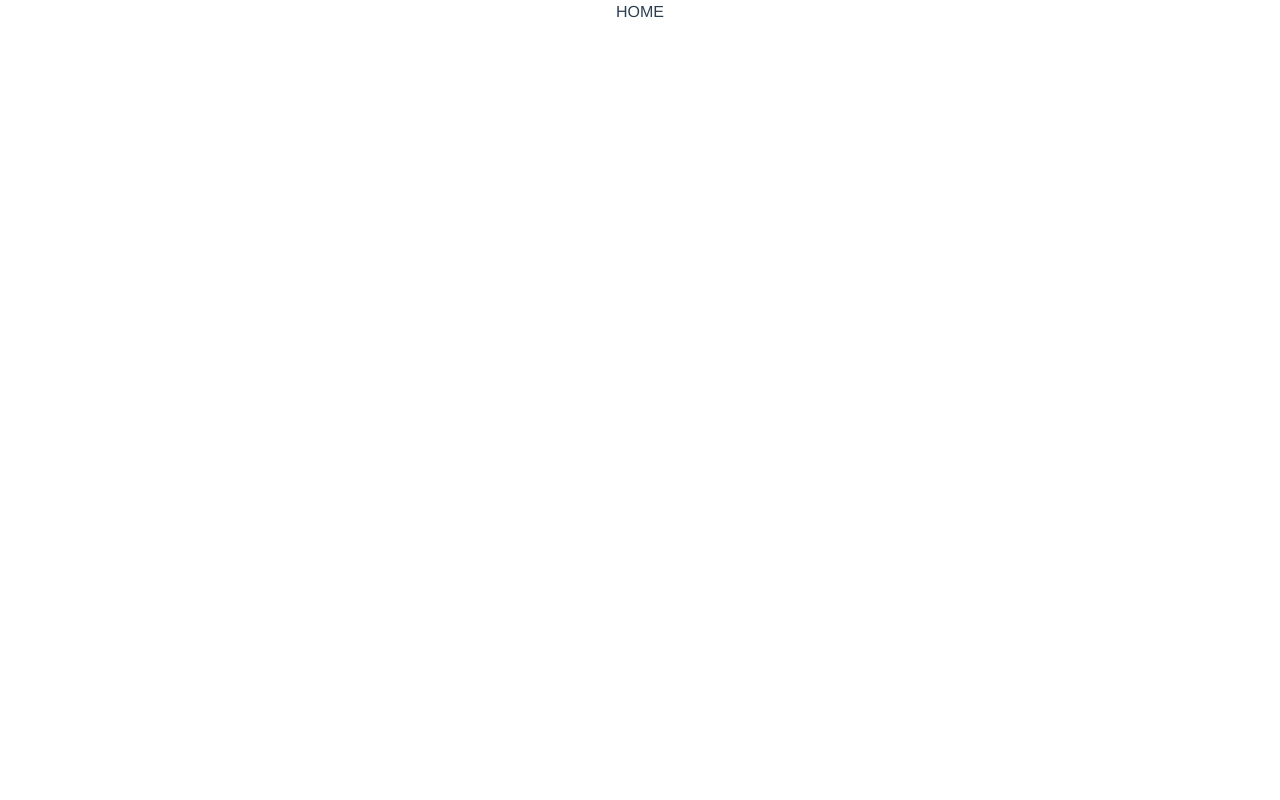
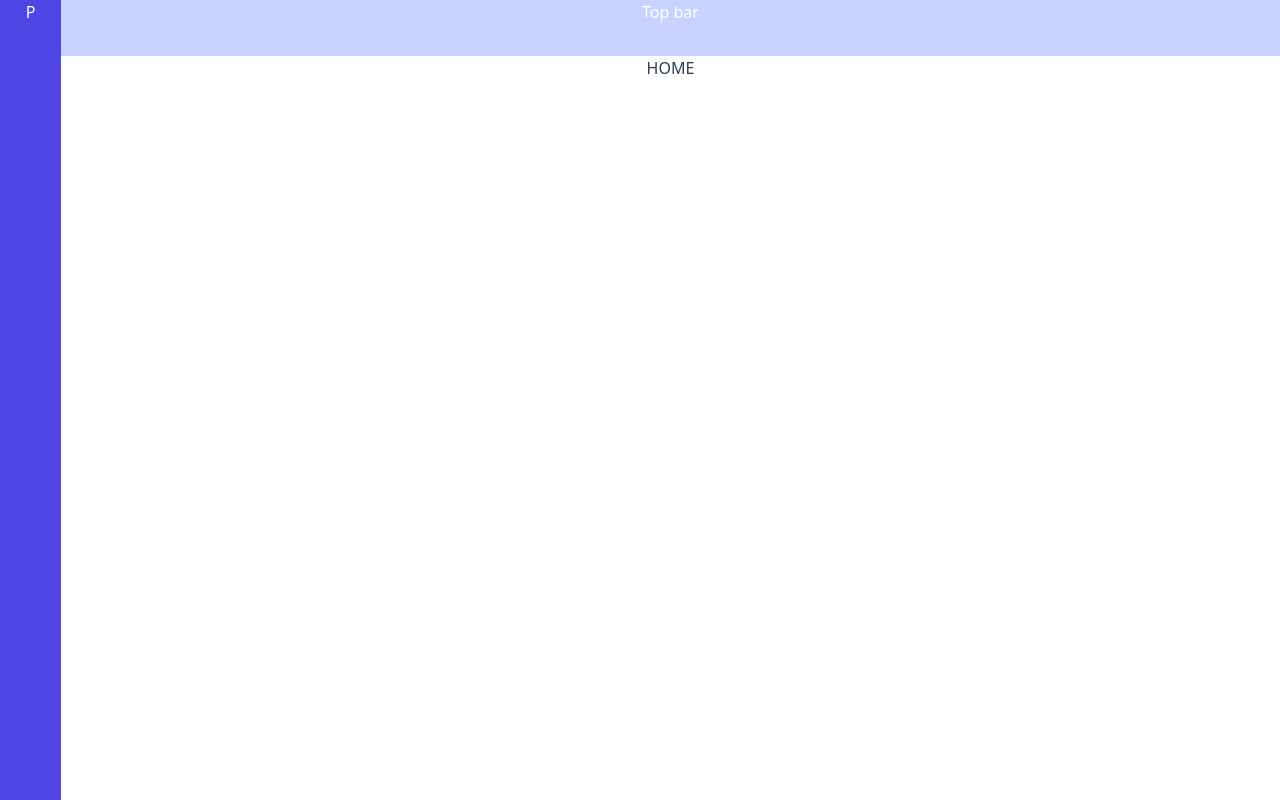
Before and after one commit to skuljanze95/ProjectManager, a Vue app in the folder frontend/: page / in a window 1280 px wide. Built offline with nearby package versions, Linux system fonts and the light colour scheme.

Commit message:
Add layouts

```diff
--- a/frontend/src/App.vue
+++ b/frontend/src/App.vue
@@ -1,13 +1,23 @@
 <template>
-  <router-view />
+  <AppLayout class="font-sans">
+    <router-view />
+  </AppLayout>
 </template>
+<script setup lang="ts"></script>
 
 <style>
+html,
+body {
+  padding: 0;
+  margin: 0;
+  height: 100%;
+}
 #app {
   font-family: Avenir, Helvetica, Arial, sans-serif;
   -webkit-font-smoothing: antialiased;
   -moz-osx-font-smoothing: grayscale;
   text-align: center;
   color: #2c3e50;
+  height: 100%;
 }
 </style>
--- /dev/null
+++ b/frontend/src/layouts/AppLayout.vue
@@ -0,0 +1,26 @@
+<template>
+    <component :is="layout">
+        <router-view />
+    </component>
+</template>
+<script setup lang="ts">
+import AppLayoutDefault from './AppLayoutDefault.vue'
+import { markRaw, ref, watch } from 'vue'
+import { useRoute } from 'vue-router'
+
+const layout = ref()
+const route = useRoute()
+
+watch(
+    () => route.meta?.layout as string | undefined,
+    async (metaLayout) => {
+        try {
+            const component = metaLayout && await import(`./${metaLayout}.vue`)
+            layout.value = markRaw(component?.default || AppLayoutDefault)
+        } catch (e) {
+            layout.value = markRaw(AppLayoutDefault)
+        }
+    },
+    { immediate: true }
+)
+</script>
--- /dev/null
+++ b/frontend/src/layouts/AppLayoutDefault.vue
@@ -0,0 +1,5 @@
+<template>
+  <div class="h-full bg-gray-50 ">
+    <slot />
+  </div>
+</template>
--- /dev/null
+++ b/frontend/src/layouts/AppLayoutHome.vue
@@ -0,0 +1,14 @@
+<template>
+  <div class="h-full flex flex-row">
+    <div class="h-full w-16 bg-indigo-600">
+      <p class="text-white">P</p>
+    </div>
+    <div class="w-full">
+      <div class="w-full h-14 bg-indigo-200">
+        <p class="text-white">Top bar</p>
+      </div>
+      <slot />
+    </div>
+  </div>
+</template>
+<script setup lang="ts"></script>
--- /dev/null
+++ b/frontend/src/layouts/AppLayoutProject.vue
@@ -0,0 +1,6 @@
+<template>
+  <div>
+    project
+    <slot />
+  </div>
+</template>
--- a/frontend/src/main.ts
+++ b/frontend/src/main.ts
@@ -3,6 +3,12 @@ import App from './App.vue';
 import router from './router';
 import store from './store';
 
+import AppLayout from './layouts/AppLayout.vue';
+
 import './main.css';
 
-createApp(App).use(store).use(router).mount('#app');
+createApp(App)
+  .use(store)
+  .use(router)
+  .component('AppLayout', AppLayout)
+  .mount('#app');
--- a/frontend/src/router/index.ts
+++ b/frontend/src/router/index.ts
@@ -6,6 +6,9 @@ const routes: Array<RouteRecordRaw> = [
     path: '/',
     name: 'home',
     component: HomeView,
+    meta: {
+      layout: 'AppLayoutHome',
+    },
   },
 ];
 
--- /dev/null
+++ b/frontend/src/services/registre-modules.ts
@@ -0,0 +1,20 @@
+/* eslint-disable @typescript-eslint/no-explicit-any */
+import router from '../router';
+import store from '../store';
+
+const registerModule = (name: any, module: any) => {
+  if (module.store) {
+    store.registerModule(name, module.store);
+  }
+
+  if (module.router) {
+    module.router(router);
+  }
+};
+
+export const registerModules = (modules: any) => {
+  Object.keys(modules).forEach((moduleKey) => {
+    const module = modules[moduleKey];
+    registerModule(moduleKey, module);
+  });
+};
```
